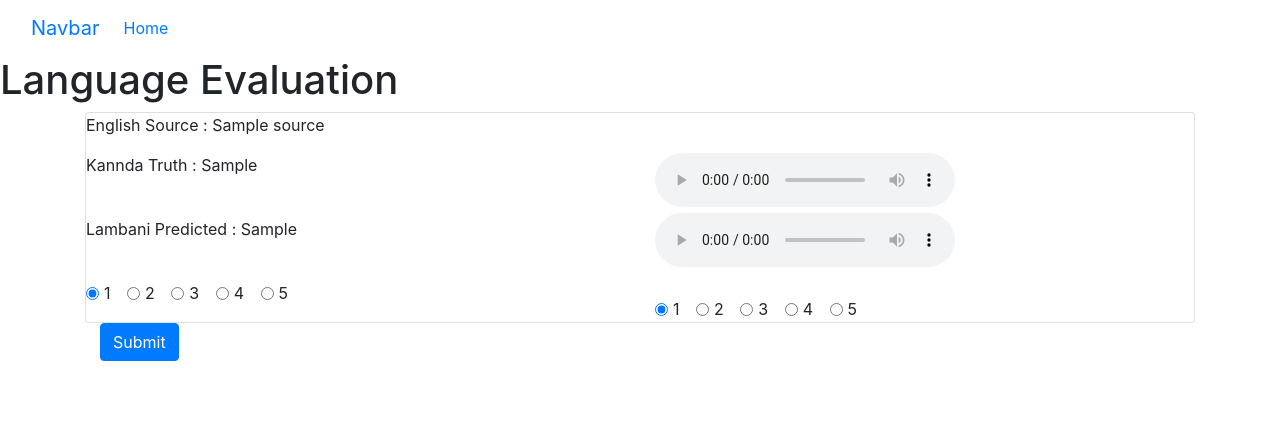
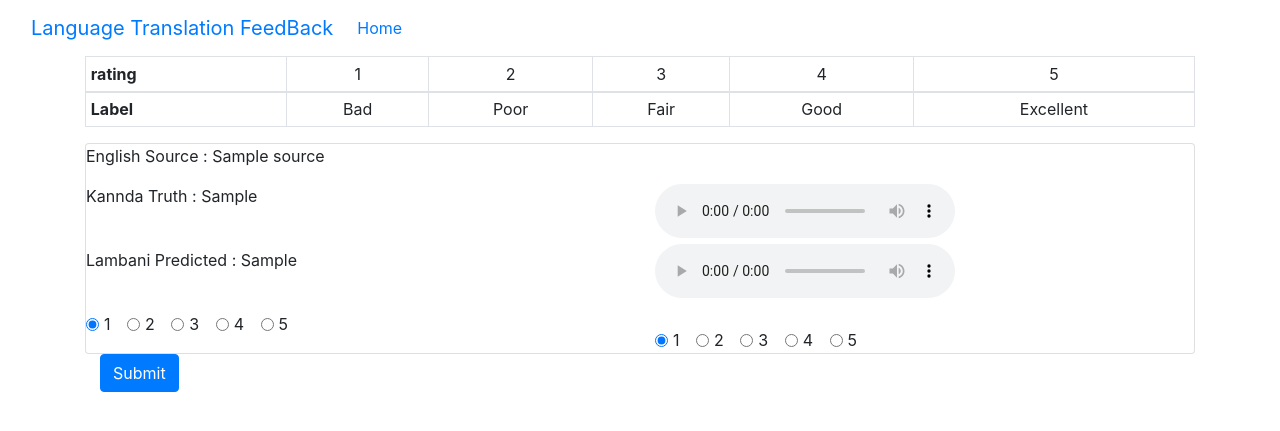
Before and after one commit to sanyog96/Language-Translation-Feedback, a Django app: template templates/index.html in a window 1280 px wide. Shown: the top 431 px of the page. Run offline with Django 5.2, Linux system fonts and the light colour scheme; the template is opened without the code that fills it: most values are stand-ins (such as "Sample title", 1, 10 or a date in 2020); parts of the project's set-up code (start-up, migrations or seed data) failed here and were passed over.

```diff
--- a/media/poll.json
+++ b/media/poll.json
@@ -1 +1 @@
-{"count": 2, "users": [{"textinlineRadioOptions_0": 3, "audioinlineRadioOptions_0": 4, "textinlineRadioOptions_1": 2, "audioinlineRadioOptions_1": 1}, {"textinlineRadioOptions_0": 3, "audioinlineRadioOptions_0": 4, "textinlineRadioOptions_1": 2, "audioinlineRadioOptions_1": 1}]}
+{"count": 2, "overall_average_text_rating": 3.75, "overall_average_audio_rating": 3.5, "users": [{"textinlineRadioOptions_0": 4, "audioinlineRadioOptions_0": 4, "textinlineRadioOptions_1": 3, "audioinlineRadioOptions_1": 5, "average_text_rating": 3.5, "average_audio_rating": 4.5}, {"textinlineRadioOptions_1": 3, "audioinlineRadioOptions_1": 2, "textinlineRadioOptions_0": 5, "audioinlineRadioOptions_0": 3, "average_text_rating": 4.0, "average_audio_rating": 2.5}]}
--- a/templates/index.html
+++ b/templates/index.html
@@ -45,7 +45,7 @@
     </style>
     <nav class="navbar navbar-expand-lg bg-body-tertiary">
         <div class="container-fluid">
-          <a class="navbar-brand" href="/homepage">Navbar</a>
+          <a class="navbar-brand" href="/homepage">Language Translation FeedBack</a>
           <button class="navbar-toggler" type="button" data-bs-toggle="collapse" data-bs-target="#navbarNav" aria-controls="navbarNav" aria-expanded="false" aria-label="Toggle navigation">
             <span class="navbar-toggler-icon"></span>
           </button>
@@ -58,13 +58,34 @@
           </div>
         </div>
       </nav>
-    <h1>Language Evaluation</h1>
 
     <!-- Card Component -->
     <form action="/register" method="POST">
         {% csrf_token %}
         {% load static %}
         <div class="container">
+            <table class="table table-bordered table-sm">
+                <thead>
+                  <tr>
+                    <th scope="col">rating</th>
+                    <td class="text-center" scope="col">1</td>
+                    <td class="text-center" scope="col">2</td>
+                    <td class="text-center" scope="col">3</td>
+                    <td class="text-center" scope="col">4</td>
+                    <td class="text-center" scope="col">5</td>
+                  </tr>
+                </thead>
+                <tbody>
+                  <tr>
+                    <th scope="row">Label</th>
+                    <td class="text-center">Bad</td>
+                    <td class="text-center">Poor</td>
+                    <td class="text-center">Fair</td>
+                    <td class="text-center">Good</td>
+                    <td class="text-center">Excellent</td>
+                  </tr>
+                </tbody>
+            </table>
             {% for data in datas %}
             <div class="card">
                 <div class="row">
```
Also changed, not shown: app/views.py (+30 -11 lines), templates/register.html (+28 -3 lines).
